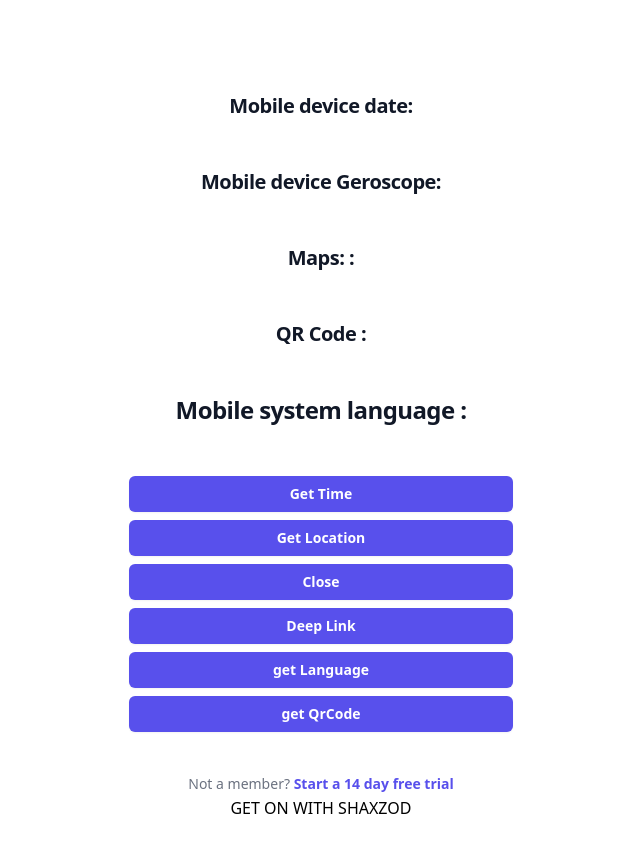
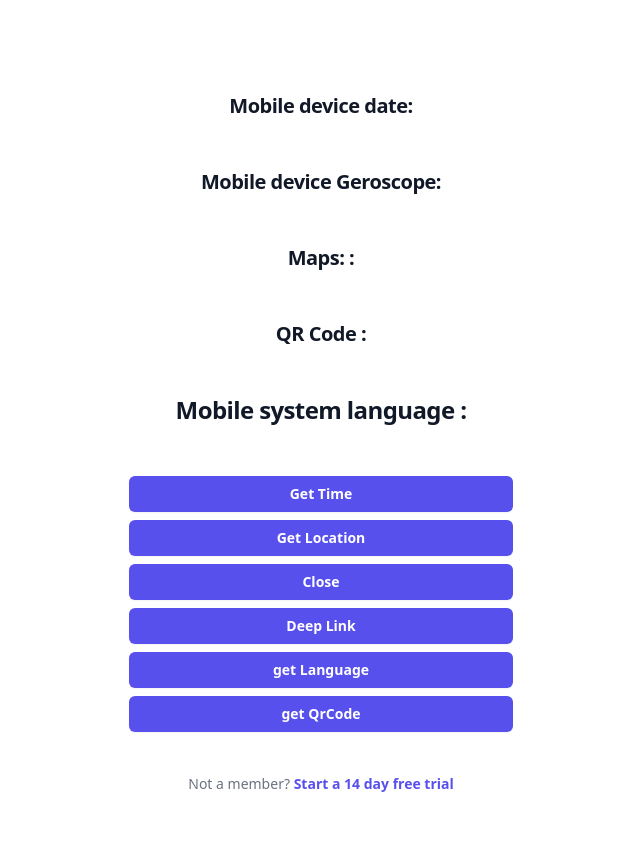
Before and after one commit to Mirabbosbek9778/Webview_Projects, a React (Vite) app: page / in a window 1280 px wide. Shown: the top 852 px of the page, without its empty margins (319-959 px from the left). Built offline with nearby package versions, Linux system fonts and the light colour scheme.

Commit message:
Revert "added new button that navigtaes to a link"

```diff
--- a/src/Test.jsx
+++ b/src/Test.jsx
@@ -335,7 +335,6 @@ export default function Main() {
           </p>
         </div>
         {/* <video ref={videoRef} autoPlay></video> */}
-        <button><a href="https://t.me/webdev7788">GET ON WITH SHAXZOD</a></button>
       </div>
     </div>
   );
--- a/src/components/Shaxzod.jsx
+++ /dev/null
@@ -1,9 +0,0 @@
-import React from 'react'
-
-const Shaxzod = () => {
-  return (
-    <div>Shaxzod</div>
-  )
-}
-
-export default Shaxzod
```
